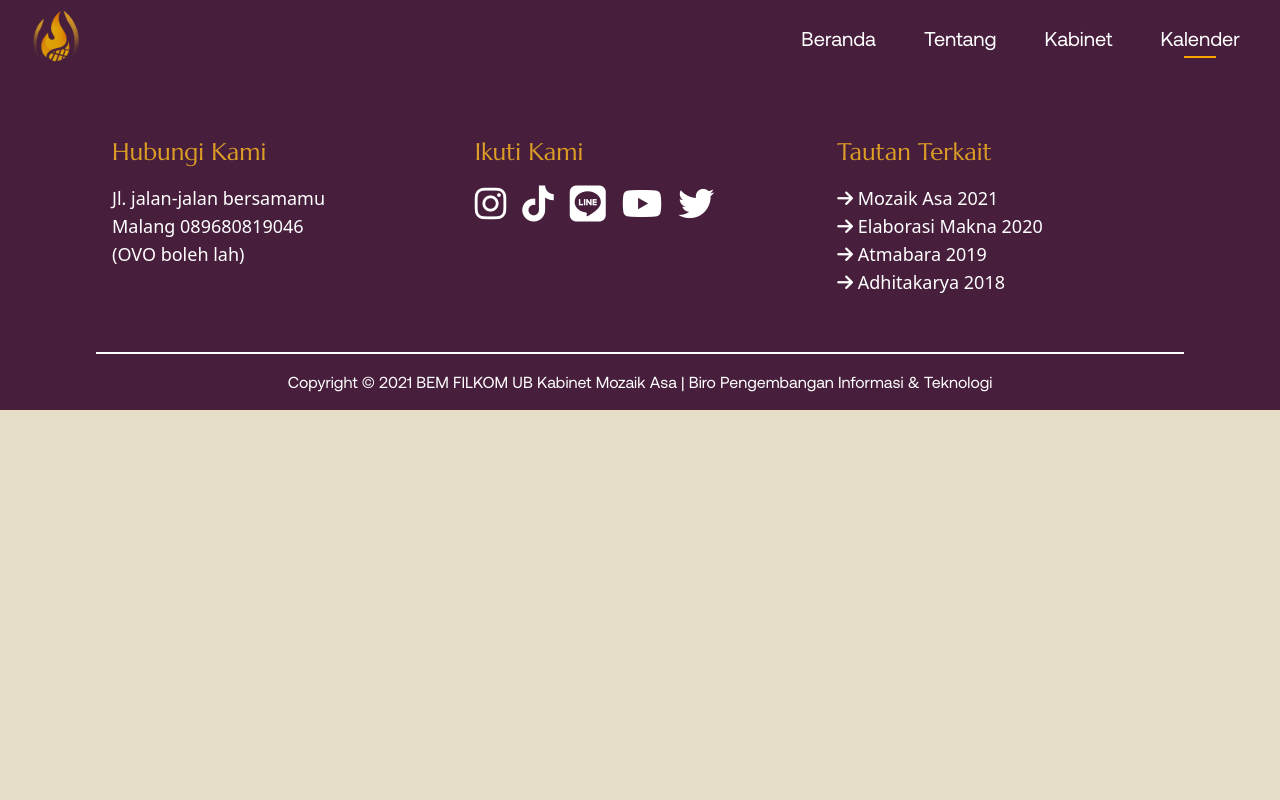
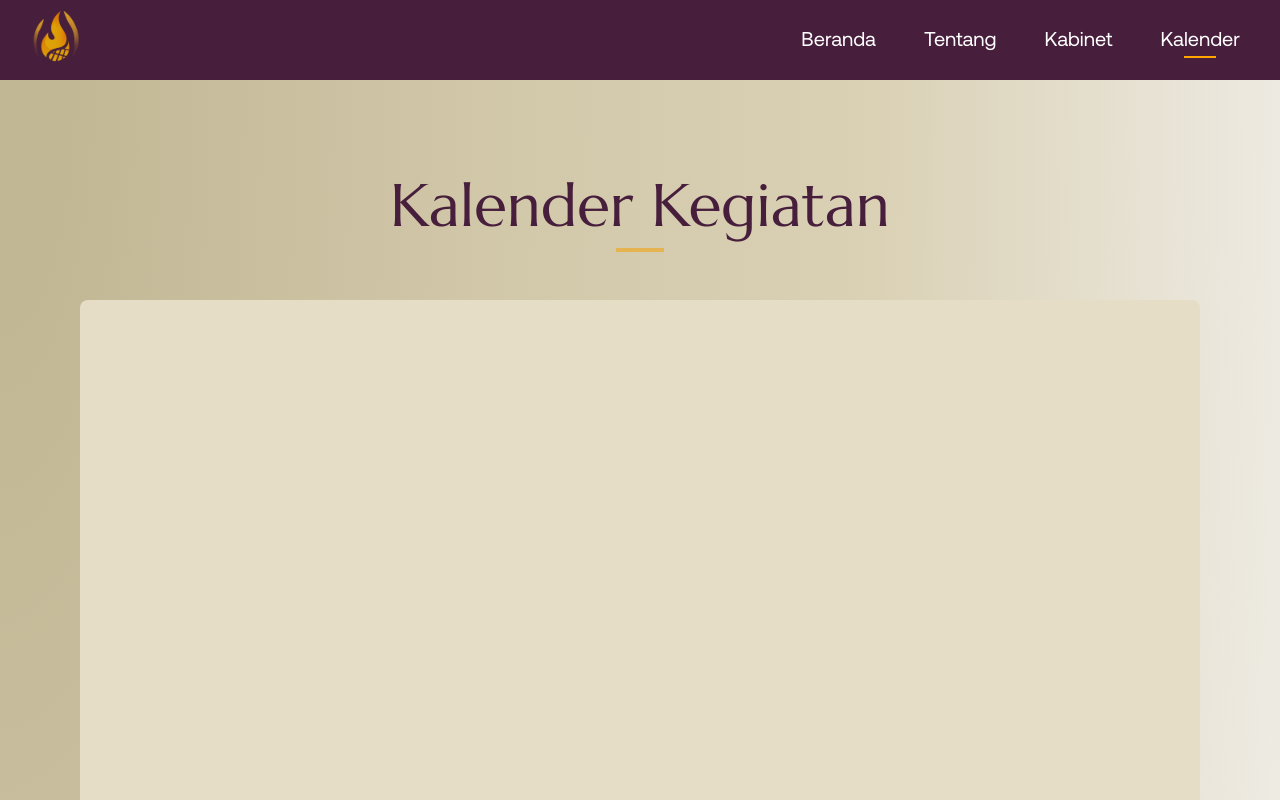
Before and after one commit to bem-filkom/web2021, a React (Create React App) app: page /kalender in a window 1280 px wide. Shown: the top 800 px of the page. Built offline with nearby package versions, Linux system fonts and the light colour scheme; the HTML template or start-up script is replaced by a standard one.

Commit message:
fix: animation on mount bug

```diff
--- a/src/App.js
+++ b/src/App.js
@@ -19,12 +19,12 @@ const App = () => {
     <>
       <Navbar />
       <ScrollToTop />
-      <AnimatePresence exitBeforeEnter initial={false}>
+      <AnimatePresence exitBeforeEnter>
         <Switch location={location} key={location.pathname}>
-          <Route path="/" component={Home} exact />
           <Route path="/tentang" component={About} exact />
           <Route path="/kabinet" component={Cabinet} exact />
           <Route path="/kalender" component={Calendar} exact />
+          <Route path="/" component={Home} exact />
         </Switch>
       </AnimatePresence>
       <Footer />
--- a/src/components/ArticleCard.js
+++ b/src/components/ArticleCard.js
@@ -1,13 +1,20 @@
+import { motion } from "framer-motion";
 import React from "react";
 
 const ArticleCard = ({ image, description }) => {
   return (
-    <div className="flex flex-col w-full md:w-80 mx-auto my-4 gap-4">
+    <motion.div
+      variants={{
+        hidden: { y: -100, opacity: 0 },
+        visible: { y: 0, opacity: 1 },
+      }}
+      className="flex flex-col w-full md:w-80 mx-auto my-4 gap-4"
+    >
       <div>
         <img src={image} alt="Article" className="w-full" />
       </div>
-      <div className='text-justify'>{description}</div>
-    </div>
+      <div className="text-justify">{description}</div>
+    </motion.div>
   );
 };
 
--- a/src/components/Container.js
+++ b/src/components/Container.js
@@ -10,7 +10,7 @@ const Container = ({ children, visible, hidden, ...props }) => {
     if (inView) {
       controls.start("visible");
     }
-  });
+  }, [controls, inView]);
 
   return (
     <motion.div
--- a/src/pages/About.js
+++ b/src/pages/About.js
@@ -14,7 +14,7 @@ const About = () => {
       }}
     >
       <div className="py-52 text-center text-purple font-marcellus relative">
-        <h2 className="text-4xl mb-4 relative z-10">TENTANG</h2>
+        <motion.h2 className="text-4xl mb-4 relative z-10">TENTANG</motion.h2>
         <h1 className="text-5xl relative z-10">BEM FILKOM UB 2021</h1>
         <img
           className="absolute top-1/2 left-1/2 transform -translate-x-1/2 -translate-y-1/2 "
--- a/src/pages/Calendar.js
+++ b/src/pages/Calendar.js
@@ -1,11 +1,22 @@
-import React from 'react'
+import React from "react";
+import Underline from "../components/Underline";
 
 const Calendar = () => {
-    return (
-        <div>
+  return (
+    <div
+      style={{
+        background:
+          "radial-gradient(102.08% 403.83% at 0% 0%, rgba(192, 181, 146, 0.96) 3.65%, rgba(200, 189, 156, 0.7) 35.94%, rgba(208, 198, 167, 0.5) 67.71%, rgba(242, 242, 242, 0.69) 100%)",
+      }}
+    >
+      <h2 className="text-purple text-center text-6xl font-marcellus pt-24">
+        Kalender Kegiatan
+      </h2>
+      <Underline />
+      <div className="mx-20 my-12 rounded-lg bg-gray h-screen"></div>
+      <div>content</div>
+    </div>
+  );
+};
 
-        </div>
-    )
-}
-
-export default Calendar
+export default Calendar;
--- a/src/pages/Home.js
+++ b/src/pages/Home.js
@@ -1,6 +1,6 @@
-import React, { useEffect } from "react";
+import React from "react";
 import ArticleCard from "../components/ArticleCard";
-import { motion, useAnimation } from "framer-motion";
+import { motion } from "framer-motion";
 import Underline from "../components/Underline";
 import { HashLink } from "react-router-hash-link";
 import Container from "../components/Container";
@@ -19,12 +19,6 @@ const Home = () => {
       },
     },
   };
-
-  const controls = useAnimation();
-
-  useEffect(() => {
-    controls.start("down");
-  });
 
   return (
     <motion.div
@@ -45,9 +39,12 @@ const Home = () => {
         }}
       >
         <div className="flex flex-col gap-4 md:gap-2 font-marcellus">
-          <h1 className="text-4xl md:text-5xl text-center">
+          <motion.h1
+            className="text-4xl md:text-5xl text-center"
+            transition={{ duration: 2 }}
+          >
             BEM FILKOM UB 2021
-          </h1>
+          </motion.h1>
           <h3 className="text-2xl md:text-3xl text-center">
             -Kabinet Mozaik Asa-
           </h3>
@@ -58,13 +55,13 @@ const Home = () => {
               className="w-12"
               src="/assets/pictures/down-arrow.png"
               initial="up"
-              animate={controls}
+              animate="down"
               variants={variants}
             />
           </HashLink>
         </div>
       </div>
-      <div id="sambutan" className='overflow-x-hidden'>
+      <div id="sambutan" className="overflow-x-hidden">
         <div className="px-12 md:px-24 py-16 md:py-20 bg-purple flex flex-col sm:flex-row gap-8">
           <Container
             className="flex-none"
@@ -117,7 +114,14 @@ const Home = () => {
           ARTIKEL
         </h2>
         <Underline />
-        <div className="flex flex-row flex-wrap mt-4 ">
+        <Container
+          hidden={{ opacity: 0 }}
+          visible={{
+            opacity: 1,
+            transition: { staggerChildren: 0.4, when: "beforeChildren" },
+          }}
+          className="flex flex-row flex-wrap mt-4 "
+        >
           <ArticleCard
             image="https://dummyimage.com/wsxga"
             description="only five centuries, but also the leap into electronic typesetting,
@@ -145,7 +149,7 @@ const Home = () => {
             PageMaker including versions of Lorem Ipsum industry. Lorem Ipsum
             has been the industry's standard dummy text ever"
           />
-        </div>
+        </Container>
         <div className="flex mt-8">
           <a
             href="https://www.instagram.com"
```
